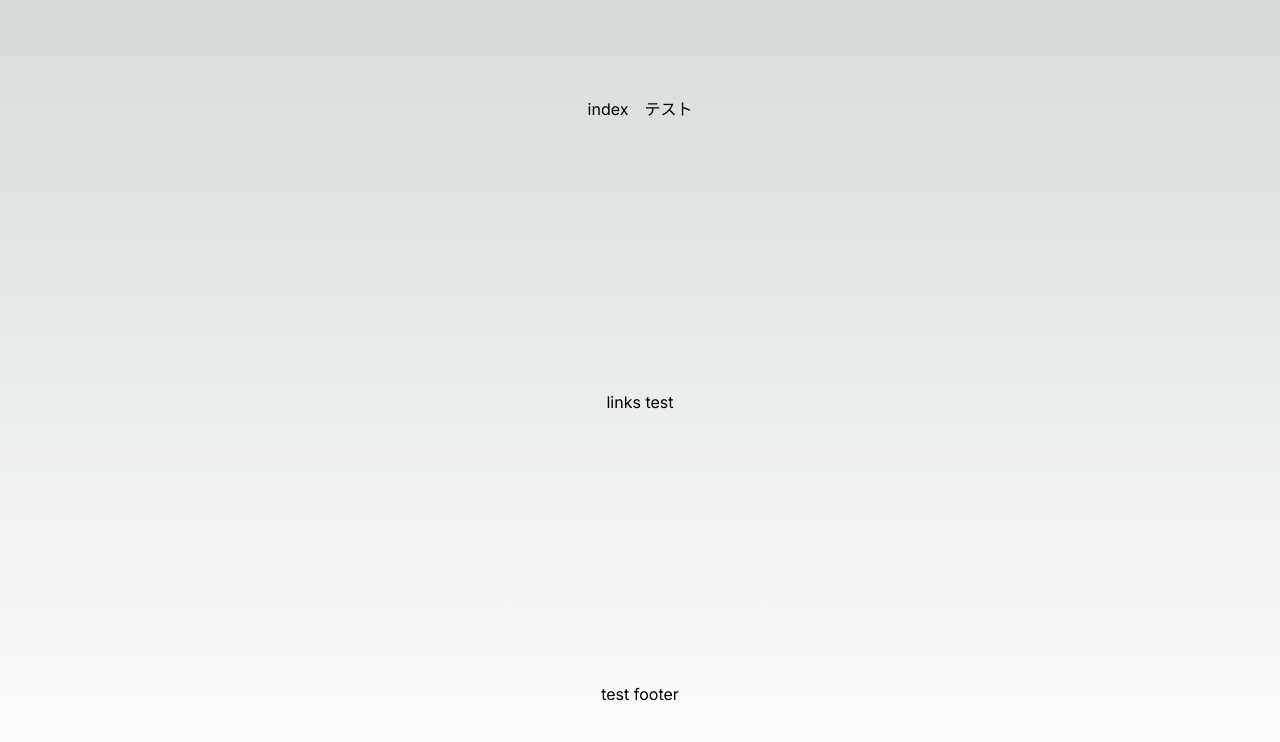
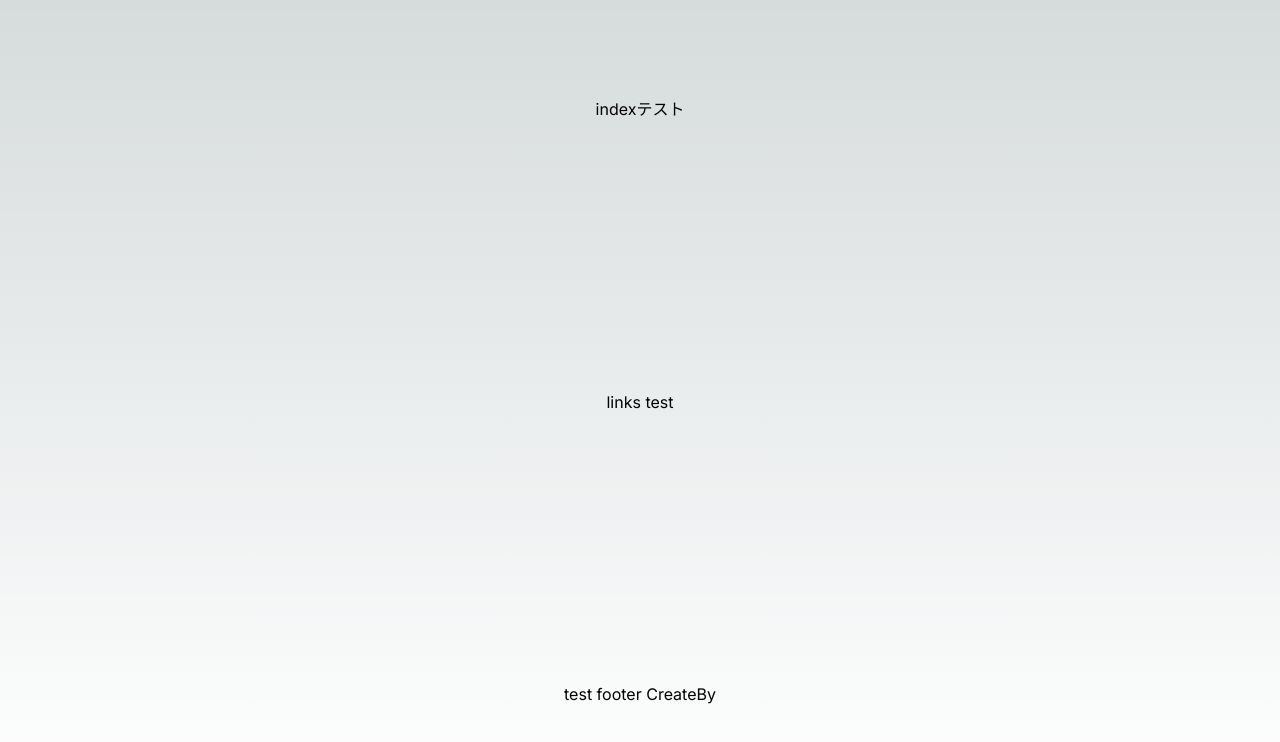
Before and after one commit to sickboy0001/sima-react-test, a Next.js app: page / in a window 1280 px wide. Shown: the top 742 px of the page. Built offline with nearby package versions, Linux system fonts and the light colour scheme.

Commit message:
いくつか更新！

```diff
--- a/components/Footer.tsx
+++ b/components/Footer.tsx
@@ -1,8 +1,9 @@
 export function Footer() {
   return (
     <footer>
-        test footer
-
+        <div>
+        test footer CreateBy
+        </div>
 
     </footer>
   )
--- a/pages/index.tsx
+++ b/pages/index.tsx
@@ -18,7 +18,7 @@ export default function Home() {
       </Head>
       <main className={`${styles.main} ${inter.className}`}>
         <div>
-            index　テスト
+            indexテスト
         </div>
         <Links/>
         <Footer/>
```
